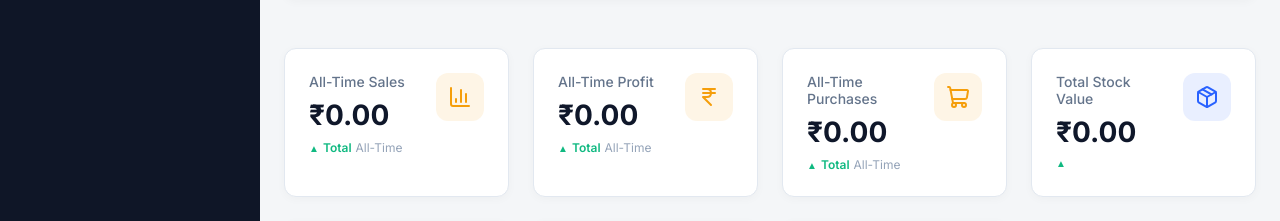
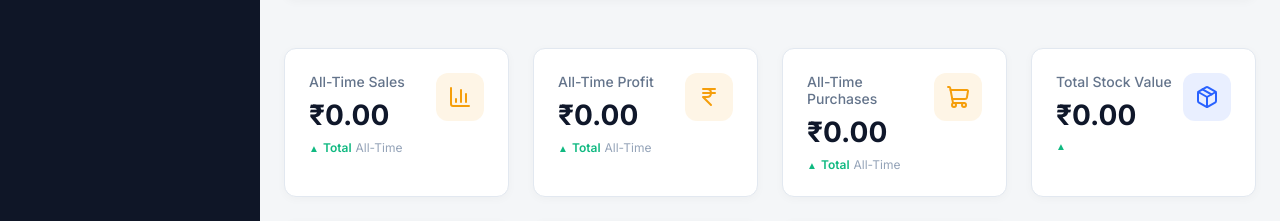
Before and after one commit to mkhan0012/Inventory, a Next.js app: page / in a window 1280 px wide. Shown: the part 346-567 px from the top of the page. Built offline with nearby package versions, Linux system fonts and the light colour scheme; no server answers; the database is empty; what groq-sdk would draw is missing.

Commit message:
style: remove errant gap from desktop StatCard CSS causing misalignment

```diff
--- a/src/components/StatCard.css
+++ b/src/components/StatCard.css
@@ -3,7 +3,6 @@
   justify-content: space-between;
   align-items: flex-start;
   padding: 24px;
-  gap: 12px;
 }
 
 .stat-content {
@@ -58,6 +57,7 @@
   .stat-card {
     padding: 20px 16px;
     align-items: center;
+    gap: 12px;
   }
 
   .stat-value {
```
